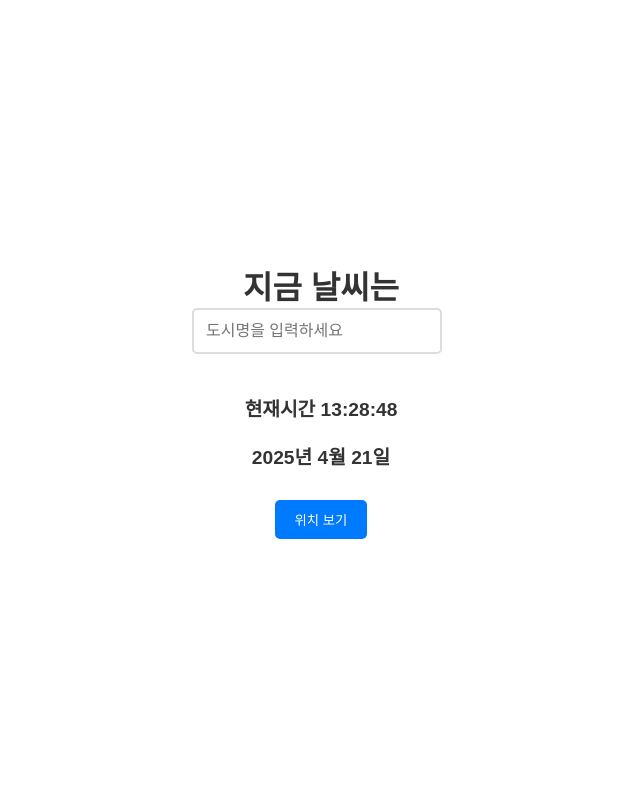
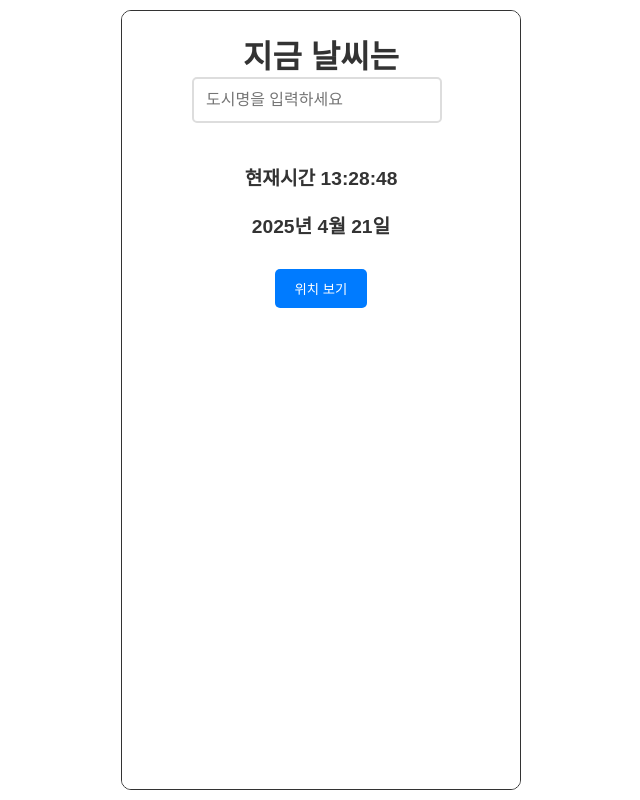
Before and after one commit to Dongsusin/weather, a React (Create React App) app: page / in a window 1280 px wide. Shown: the whole page, without its empty margins (319-959 px from the left). Built offline with nearby package versions, Linux system fonts and the light colour scheme; no server answers; a small style sheet from the web is missing.

Commit message:
카드 윤각선추가

```diff
--- a/src/App.css
+++ b/src/App.css
@@ -43,6 +43,8 @@ body {
   perspective: 1000px;
   margin: auto;
   overflow: auto;
+  border: 1px solid #333;
+  border-radius: 10px;
 }
 
 .card .card-front,
@@ -53,7 +55,6 @@ body {
   backface-visibility: hidden;
   display: flex;
   flex-direction: column;
-  justify-content: center;
   align-items: center;
   padding: 20px;
   text-align: center;
```
